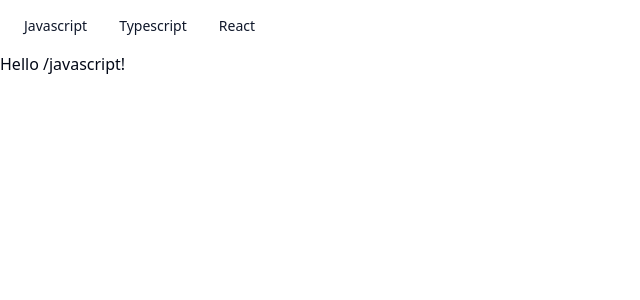
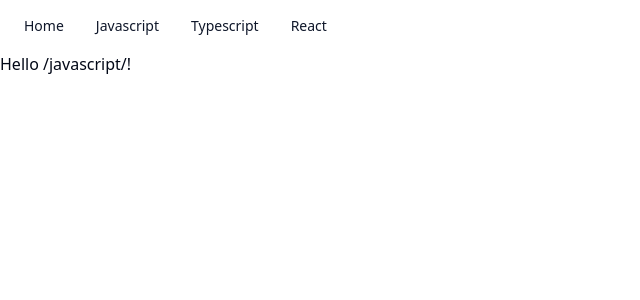
Before and after one commit to Yontemoon/vault, a React (Vite) app: page /javascript in a window 1280 px wide. Shown: the top 300 px of the page, without its empty margins (0-640 px from the left). Built offline with nearby package versions, Linux system fonts and the light colour scheme.

Commit message:
changed file system

```diff
--- a/src/lib/constants.ts
+++ b/src/lib/constants.ts
@@ -1,4 +1,8 @@
 const NAVIGATION_LINKS = [
+  {
+    name: "Home",
+    href: "/",
+  },
   {
     name: "Javascript",
     href: "/javascript",
--- a/src/routeTree.gen.ts
+++ b/src/routeTree.gen.ts
@@ -11,31 +11,14 @@
 // Import Routes
 
 import { Route as rootRoute } from './routes/__root'
-import { Route as TypescriptImport } from './routes/typescript'
-import { Route as ReactImport } from './routes/react'
-import { Route as JavascriptImport } from './routes/javascript'
 import { Route as AboutImport } from './routes/about'
 import { Route as IndexImport } from './routes/index'
+import { Route as TypescriptIndexImport } from './routes/typescript/index'
+import { Route as ReactIndexImport } from './routes/react/index'
+import { Route as JavascriptIndexImport } from './routes/javascript/index'
+import { Route as TypescriptConstReadOnlyImport } from './routes/typescript/const-read-only'
 
 // Create/Update Routes
-
-const TypescriptRoute = TypescriptImport.update({
-  id: '/typescript',
-  path: '/typescript',
-  getParentRoute: () => rootRoute,
-} as any)
-
-const ReactRoute = ReactImport.update({
-  id: '/react',
-  path: '/react',
-  getParentRoute: () => rootRoute,
-} as any)
-
-const JavascriptRoute = JavascriptImport.update({
-  id: '/javascript',
-  path: '/javascript',
-  getParentRoute: () => rootRoute,
-} as any)
 
 const AboutRoute = AboutImport.update({
   id: '/about',
@@ -46,6 +29,30 @@
 const IndexRoute = IndexImport.update({
   id: '/',
   path: '/',
+  getParentRoute: () => rootRoute,
+} as any)
+
+const TypescriptIndexRoute = TypescriptIndexImport.update({
+  id: '/typescript/',
+  path: '/typescript/',
+  getParentRoute: () => rootRoute,
+} as any)
+
+const ReactIndexRoute = ReactIndexImport.update({
+  id: '/react/',
+  path: '/react/',
+  getParentRoute: () => rootRoute,
+} as any)
+
+const JavascriptIndexRoute = JavascriptIndexImport.update({
+  id: '/javascript/',
+  path: '/javascript/',
+  getParentRoute: () => rootRoute,
+} as any)
+
+const TypescriptConstReadOnlyRoute = TypescriptConstReadOnlyImport.update({
+  id: '/typescript/const-read-only',
+  path: '/typescript/const-read-only',
   getParentRoute: () => rootRoute,
 } as any)
 
@@ -67,25 +74,32 @@
       preLoaderRoute: typeof AboutImport
       parentRoute: typeof rootRoute
     }
-    '/javascript': {
-      id: '/javascript'
+    '/typescript/const-read-only': {
+      id: '/typescript/const-read-only'
+      path: '/typescript/const-read-only'
+      fullPath: '/typescript/const-read-only'
+      preLoaderRoute: typeof TypescriptConstReadOnlyImport
+      parentRoute: typeof rootRoute
+    }
+    '/javascript/': {
+      id: '/javascript/'
       path: '/javascript'
       fullPath: '/javascript'
-      preLoaderRoute: typeof JavascriptImport
+      preLoaderRoute: typeof JavascriptIndexImport
       parentRoute: typeof rootRoute
     }
-    '/react': {
-      id: '/react'
+    '/react/': {
+      id: '/react/'
       path: '/react'
       fullPath: '/react'
-      preLoaderRoute: typeof ReactImport
+      preLoaderRoute: typeof ReactIndexImport
       parentRoute: typeof rootRoute
     }
-    '/typescript': {
-      id: '/typescript'
+    '/typescript/': {
+      id: '/typescript/'
       path: '/typescript'
       fullPath: '/typescript'
-      preLoaderRoute: typeof TypescriptImport
+      preLoaderRoute: typeof TypescriptIndexImport
       parentRoute: typeof rootRoute
     }
   }
@@ -96,51 +110,75 @@
 export interface FileRoutesByFullPath {
   '/': typeof IndexRoute
   '/about': typeof AboutRoute
-  '/javascript': typeof JavascriptRoute
-  '/react': typeof ReactRoute
-  '/typescript': typeof TypescriptRoute
+  '/typescript/const-read-only': typeof TypescriptConstReadOnlyRoute
+  '/javascript': typeof JavascriptIndexRoute
+  '/react': typeof ReactIndexRoute
+  '/typescript': typeof TypescriptIndexRoute
 }
 
 export interface FileRoutesByTo {
   '/': typeof IndexRoute
   '/about': typeof AboutRoute
-  '/javascript': typeof JavascriptRoute
-  '/react': typeof ReactRoute
-  '/typescript': typeof TypescriptRoute
+  '/typescript/const-read-only': typeof TypescriptConstReadOnlyRoute
+  '/javascript': typeof JavascriptIndexRoute
+  '/react': typeof ReactIndexRoute
+  '/typescript': typeof TypescriptIndexRoute
 }
 
 export interface FileRoutesById {
   __root__: typeof rootRoute
   '/': typeof IndexRoute
   '/about': typeof AboutRoute
-  '/javascript': typeof JavascriptRoute
-  '/react': typeof ReactRoute
-  '/typescript': typeof TypescriptRoute
+  '/typescript/const-read-only': typeof TypescriptConstReadOnlyRoute
+  '/javascript/': typeof JavascriptIndexRoute
+  '/react/': typeof ReactIndexRoute
+  '/typescript/': typeof TypescriptIndexRoute
 }
 
 export interface FileRouteTypes {
   fileRoutesByFullPath: FileRoutesByFullPath
-  fullPaths: '/' | '/about' | '/javascript' | '/react' | '/typescript'
+  fullPaths:
+    | '/'
+    | '/about'
+    | '/typescript/const-read-only'
+    | '/javascript'
+    | '/react'
+    | '/typescript'
   fileRoutesByTo: FileRoutesByTo
-  to: '/' | '/about' | '/javascript' | '/react' | '/typescript'
-  id: '__root__' | '/' | '/about' | '/javascript' | '/react' | '/typescript'
+  to:
+    | '/'
+    | '/about'
+    | '/typescript/const-read-only'
+    | '/javascript'
+    | '/react'
+    | '/typescript'
+  id:
+    | '__root__'
+    | '/'
+    | '/about'
+    | '/typescript/const-read-only'
+    | '/javascript/'
+    | '/react/'
+    | '/typescript/'
   fileRoutesById: FileRoutesById
 }
 
 export interface RootRouteChildren {
   IndexRoute: typeof IndexRoute
   AboutRoute: typeof AboutRoute
-  JavascriptRoute: typeof JavascriptRoute
-  ReactRoute: typeof ReactRoute
-  TypescriptRoute: typeof TypescriptRoute
+  TypescriptConstReadOnlyRoute: typeof TypescriptConstReadOnlyRoute
+  JavascriptIndexRoute: typeof JavascriptIndexRoute
+  ReactIndexRoute: typeof ReactIndexRoute
+  TypescriptIndexRoute: typeof TypescriptIndexRoute
 }
 
 const rootRouteChildren: RootRouteChildren = {
   IndexRoute: IndexRoute,
   AboutRoute: AboutRoute,
-  JavascriptRoute: JavascriptRoute,
-  ReactRoute: ReactRoute,
-  TypescriptRoute: TypescriptRoute,
+  TypescriptConstReadOnlyRoute: TypescriptConstReadOnlyRoute,
+  JavascriptIndexRoute: JavascriptIndexRoute,
+  ReactIndexRoute: ReactIndexRoute,
+  TypescriptIndexRoute: TypescriptIndexRoute,
 }
 
 export const routeTree = rootRoute
@@ -155,9 +193,10 @@
       "children": [
         "/",
         "/about",
-        "/javascript",
-        "/react",
-        "/typescript"
+        "/typescript/const-read-only",
+        "/javascript/",
+        "/react/",
+        "/typescript/"
       ]
     },
     "/": {
@@ -166,14 +205,17 @@
     "/about": {
       "filePath": "about.tsx"
     },
-    "/javascript": {
-      "filePath": "javascript.tsx"
+    "/typescript/const-read-only": {
+      "filePath": "typescript/const-read-only.tsx"
     },
-    "/react": {
-      "filePath": "react.tsx"
+    "/javascript/": {
+      "filePath": "javascript/index.tsx"
     },
-    "/typescript": {
-      "filePath": "typescript.tsx"
+    "/react/": {
+      "filePath": "react/index.tsx"
+    },
+    "/typescript/": {
+      "filePath": "typescript/index.tsx"
     }
   }
 }
--- a/src/routes/javascript.tsx
+++ /dev/null
@@ -1,10 +0,0 @@
-import * as React from 'react'
-import { createFileRoute } from '@tanstack/react-router'
-
-export const Route = createFileRoute('/javascript')({
-  component: RouteComponent,
-})
-
-function RouteComponent() {
-  return 'Hello /javascript!'
-}
--- /dev/null
+++ b/src/routes/javascript/index.tsx
@@ -0,0 +1,9 @@
+import { createFileRoute } from "@tanstack/react-router";
+
+export const Route = createFileRoute("/javascript/")({
+  component: RouteComponent,
+});
+
+function RouteComponent() {
+  return "Hello /javascript/!";
+}
--- a/src/routes/react.tsx
+++ /dev/null
@@ -1,10 +0,0 @@
-import * as React from 'react'
-import { createFileRoute } from '@tanstack/react-router'
-
-export const Route = createFileRoute('/react')({
-  component: RouteComponent,
-})
-
-function RouteComponent() {
-  return 'Hello /react!'
-}
--- /dev/null
+++ b/src/routes/react/index.tsx
@@ -0,0 +1,9 @@
+import { createFileRoute } from "@tanstack/react-router";
+
+export const Route = createFileRoute("/react/")({
+  component: RouteComponent,
+});
+
+function RouteComponent() {
+  return "Hello /react/!";
+}
--- a/src/routes/typescript.tsx
+++ /dev/null
@@ -1,10 +0,0 @@
-import * as React from 'react'
-import { createFileRoute } from '@tanstack/react-router'
-
-export const Route = createFileRoute('/typescript')({
-  component: RouteComponent,
-})
-
-function RouteComponent() {
-  return 'Hello /typescript!'
-}
--- /dev/null
+++ b/src/routes/typescript/const-read-only.tsx
@@ -0,0 +1,9 @@
+import { createFileRoute } from "@tanstack/react-router";
+
+export const Route = createFileRoute("/typescript/const-read-only")({
+  component: RouteComponent,
+});
+
+function RouteComponent() {
+  return "Hello /typescript/const-read-only!";
+}
--- /dev/null
+++ b/src/routes/typescript/index.tsx
@@ -0,0 +1,9 @@
+import { createFileRoute } from "@tanstack/react-router";
+
+export const Route = createFileRoute("/typescript/")({
+  component: RouteComponent,
+});
+
+function RouteComponent() {
+  return "Hello /typescript/!";
+}
--- a/vite.config.ts
+++ b/vite.config.ts
@@ -24,5 +24,6 @@
   },
   server: {
     port: 3000,
+    open: true,
   },
 });
```
